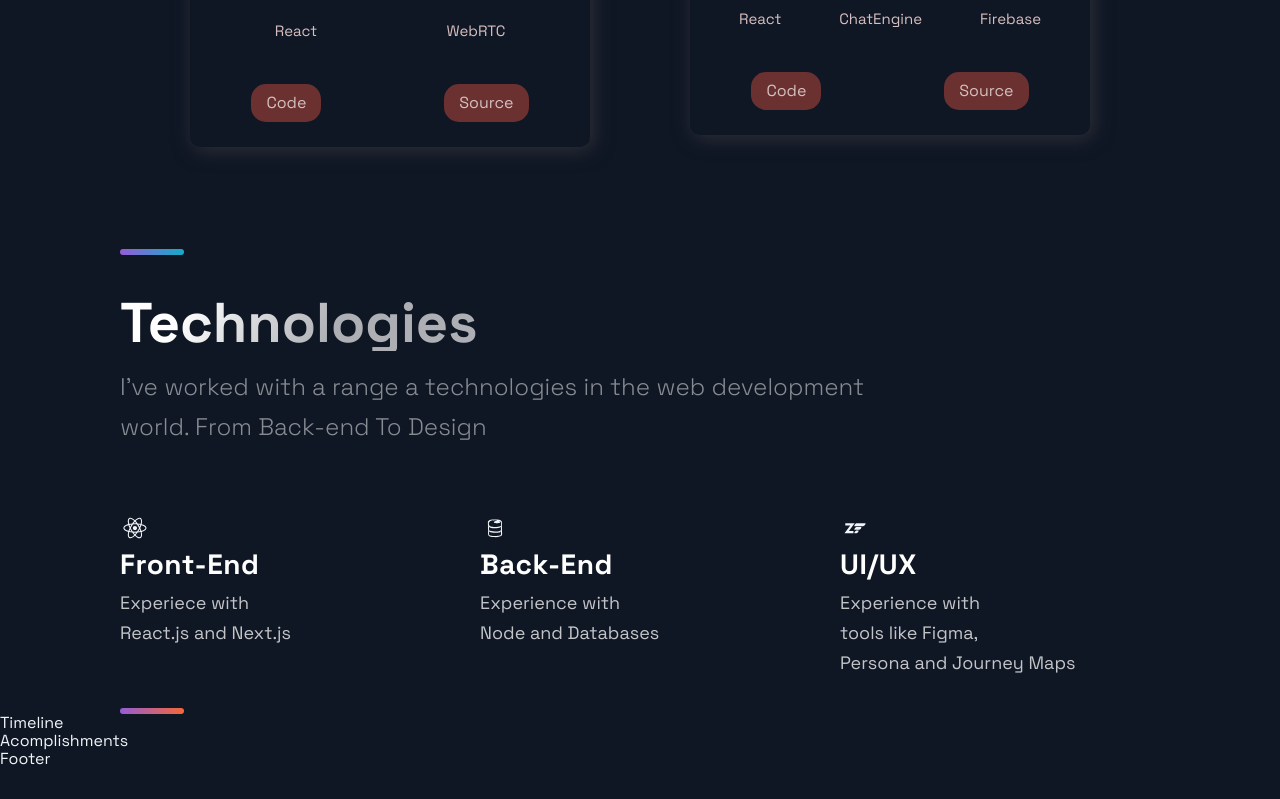
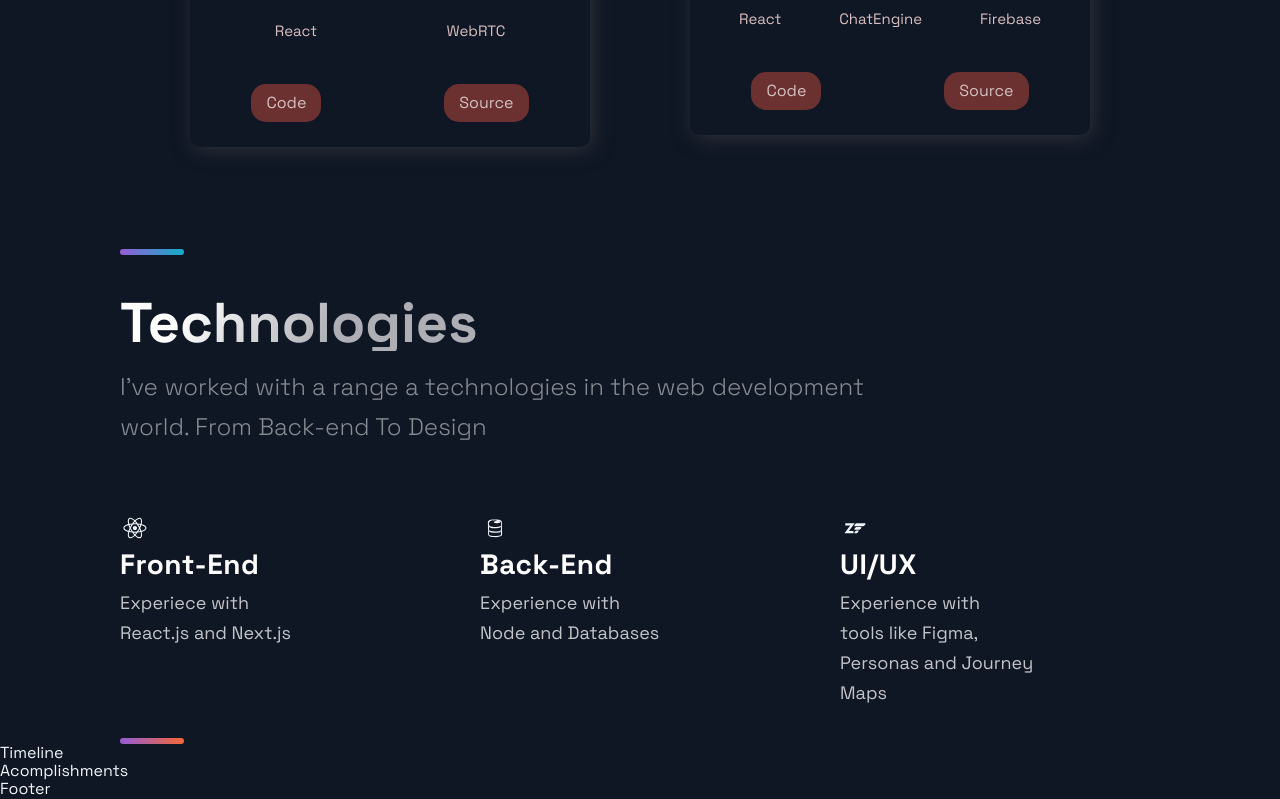
Before and after one commit to Eingest/portfolio_website, a Next.js app: page / in a window 1280 px wide. Shown: the part 2025-2824 px from the top of the page. Before the commit the page ends 2794 px from the top, so only its background shows below. Built offline with nearby package versions, Linux system fonts and the light colour scheme.

Commit message:
small additions to Technologies

```diff
--- a/src/components/Technologies/Technologies.js
+++ b/src/components/Technologies/Technologies.js
@@ -56,7 +56,8 @@ const Technologies = () => (
           <ListParagraph>
             Experience with <br />
             tools like Figma, <br />
-            Persona and Journey Maps
+            Personas and Journey <br />
+            Maps
           </ListParagraph>
         </ListContainer>
       </ListItem>
```
